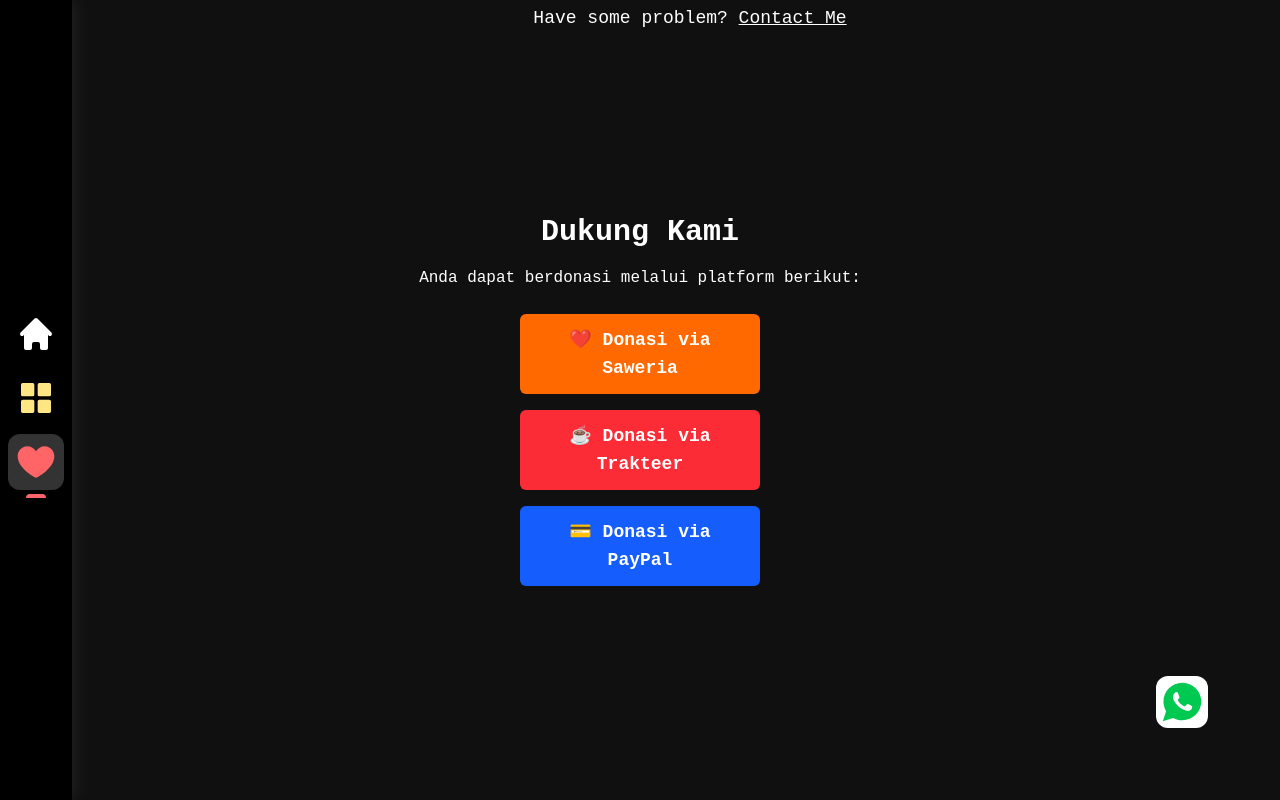
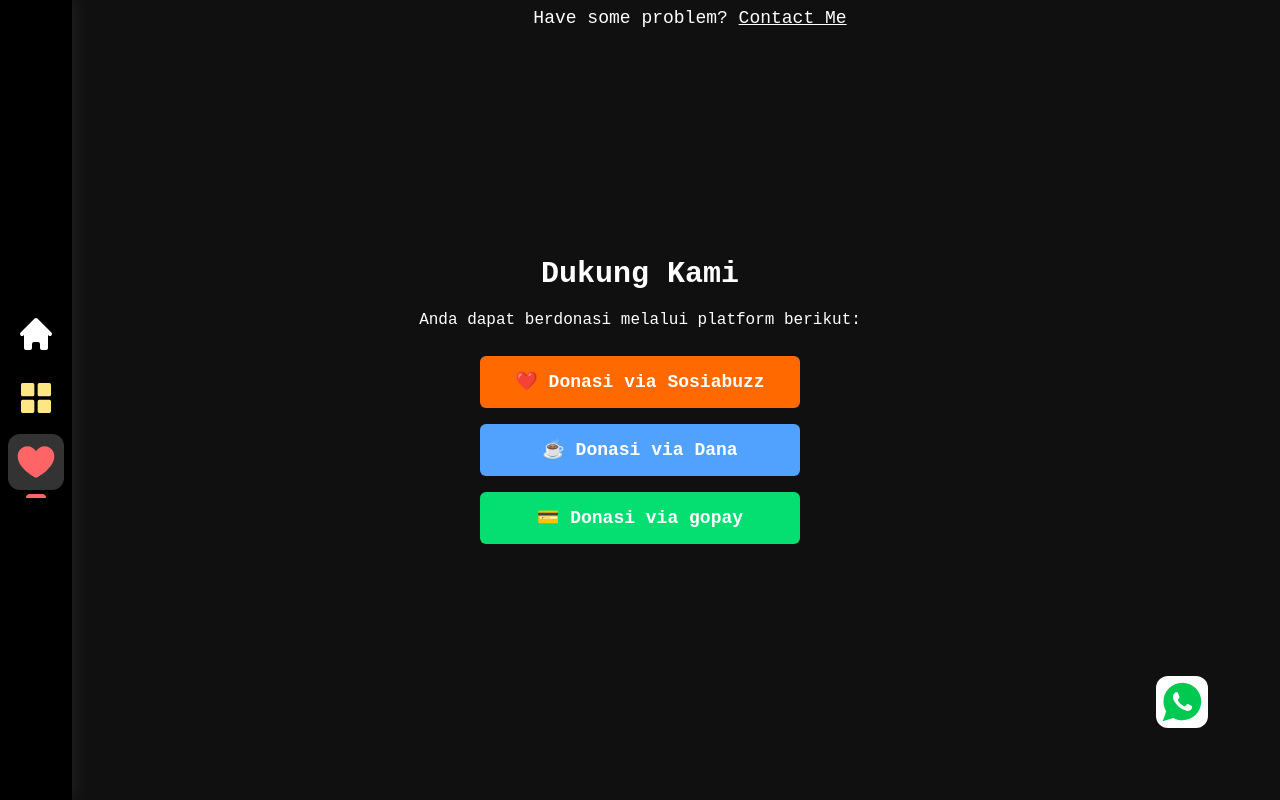
Before and after one commit to MuhYafiTaqq/react, a React (Vite) app: page /donations in a window 1280 px wide. Built offline with nearby package versions, Linux system fonts and the light colour scheme.

Commit message:
new file:   src/assets/icon/Gopay.jpg 	modified:   src/assets/pages/donations.jsx

```diff
--- a/src/assets/pages/donations.jsx
+++ b/src/assets/pages/donations.jsx
@@ -1,6 +1,9 @@
 import Header from "../components/Header";
+import { useState } from "react";
+import gopayz from '../icon/Gopay.jpg'
 
 export default function Donations() {
+    const [ gopay, setGopay] = useState(false);
     return (
         <>
         <Header />
@@ -16,28 +19,30 @@
                         href="https://sociabuzz.com/yafi_taqi/tribe"
                         target="_blank"
                         rel="noopener noreferrer"
-                        className="bg-orange-500 hover:bg-orange-600 text-white px-6 py-3 rounded-md text-lg font-semibold text-center w-60"
+                        className="bg-orange-500 hover:bg-orange-600 text-white px-6 py-3 rounded-md text-lg font-semibold text-center w-80"
                     >
-                        ❤️ Donasi via Saweria
+                        ❤️ Donasi via Sosiabuzz
                     </a>
 
                     <a
-                        href="https://sociabuzz.com/yafi_taqi/tribe"
+                        href="https://link.dana.id/minta/2vsyc3484qo"
                         target="_blank"
                         rel="noopener noreferrer"
-                        className="bg-red-500 hover:bg-red-600 text-white px-6 py-3 rounded-md text-lg font-semibold text-center w-60"
+                        className="bg-blue-400 hover:bg-blue-700 text-white px-6 py-3 rounded-md text-lg font-semibold text-center w-80"
                     >
-                        ☕ Donasi via Trakteer
+                        ☕ Donasi via Dana
                     </a>
 
-                    <a
-                        href="https://sociabuzz.com/yafi_taqi/tribe"
-                        target="_blank"
+                    <button
                         rel="noopener noreferrer"
-                        className="bg-blue-600 hover:bg-blue-700 text-white px-6 py-3 rounded-md text-lg font-semibold text-center w-60"
+                        className="bg-green-400 hover:bg-green-500 text-white px-6 py-3 rounded-md text-lg font-semibold text-center w-80"
+                        onClick={() => setGopay(!gopay)}
                     >
-                        💳 Donasi via PayPal
-                    </a>
+                        💳 Donasi via gopay <br />
+                        <div>
+                            <img src={gopayz} alt="" className={`mt-3 ${gopay ? "block" : "hidden"}`} />
+                        </div>
+                    </button>
                 </div>
             </div>
         </>
```
Also changed, not shown: src/assets/icon/Gopay.jpg (added).
